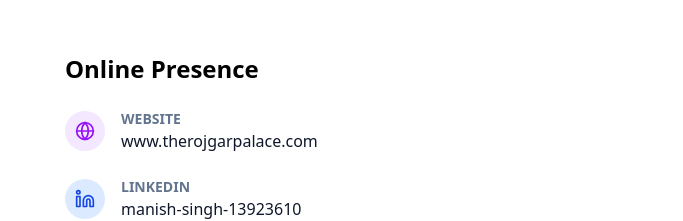
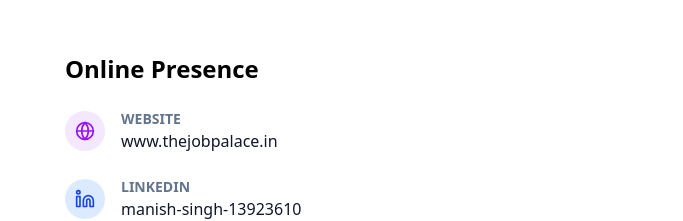
Before and after one commit to manibhai1989/the-rojgar-palace, a Next.js app: page /about in a window 1280 px wide. Shown: the part 2960-3181 px from the top of the page, without its empty margins (47-730 px from the left). Built offline with nearby package versions, Linux system fonts and the light colour scheme; no server answers.

Commit message:
fix: update domain in about page

```diff
--- a/src/app/about/page.tsx
+++ b/src/app/about/page.tsx
@@ -215,7 +215,7 @@ export default function AboutPage() {
                                 <div>
                                     <p className="text-sm text-slate-500 font-bold uppercase">Website</p>
                                     <Link href="/" className="text-slate-900 dark:text-white font-medium hover:text-purple-600">
-                                        www.therojgarpalace.com
+                                        www.thejobpalace.in
                                     </Link>
                                 </div>
                             </div>
```
